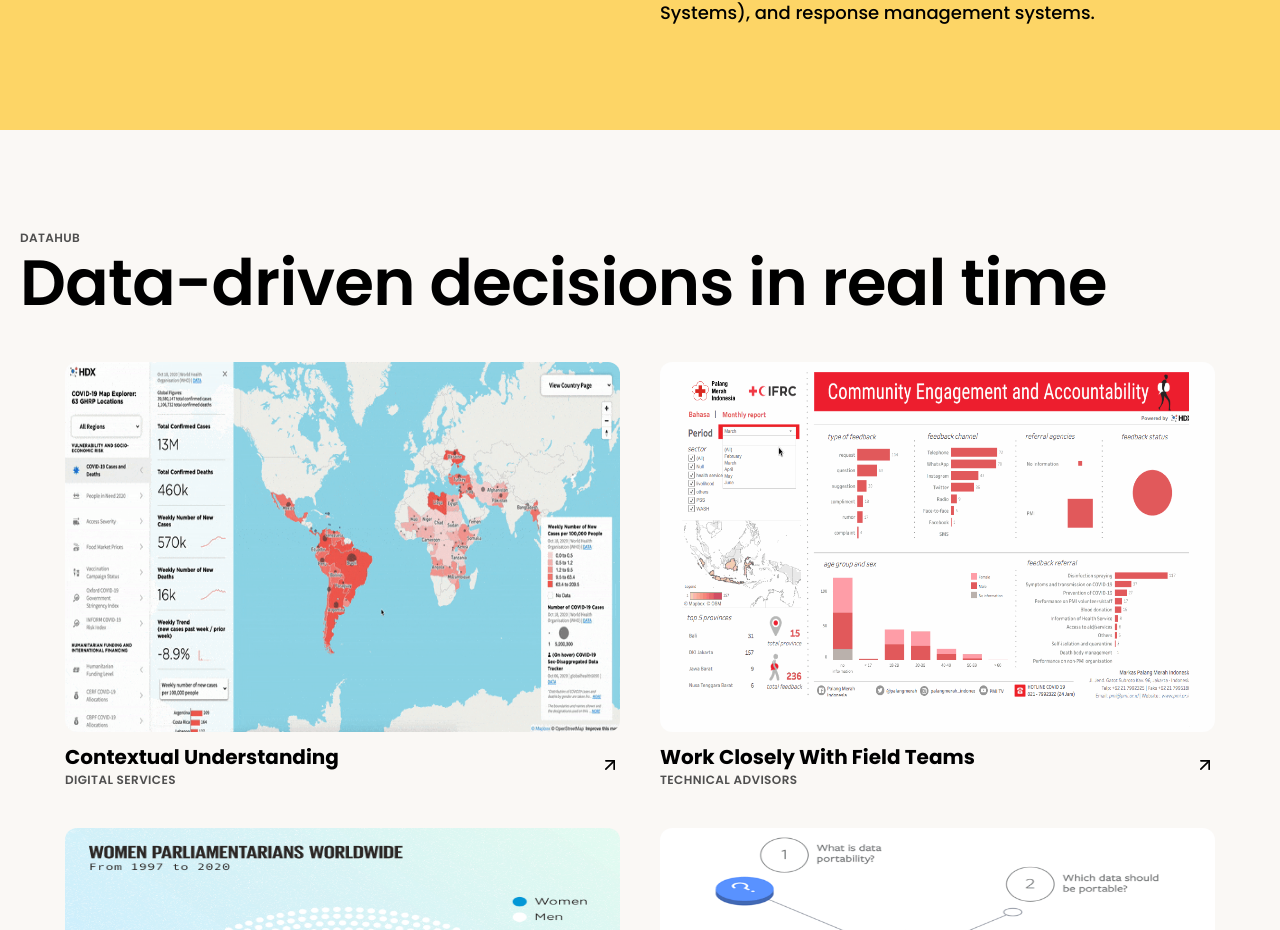
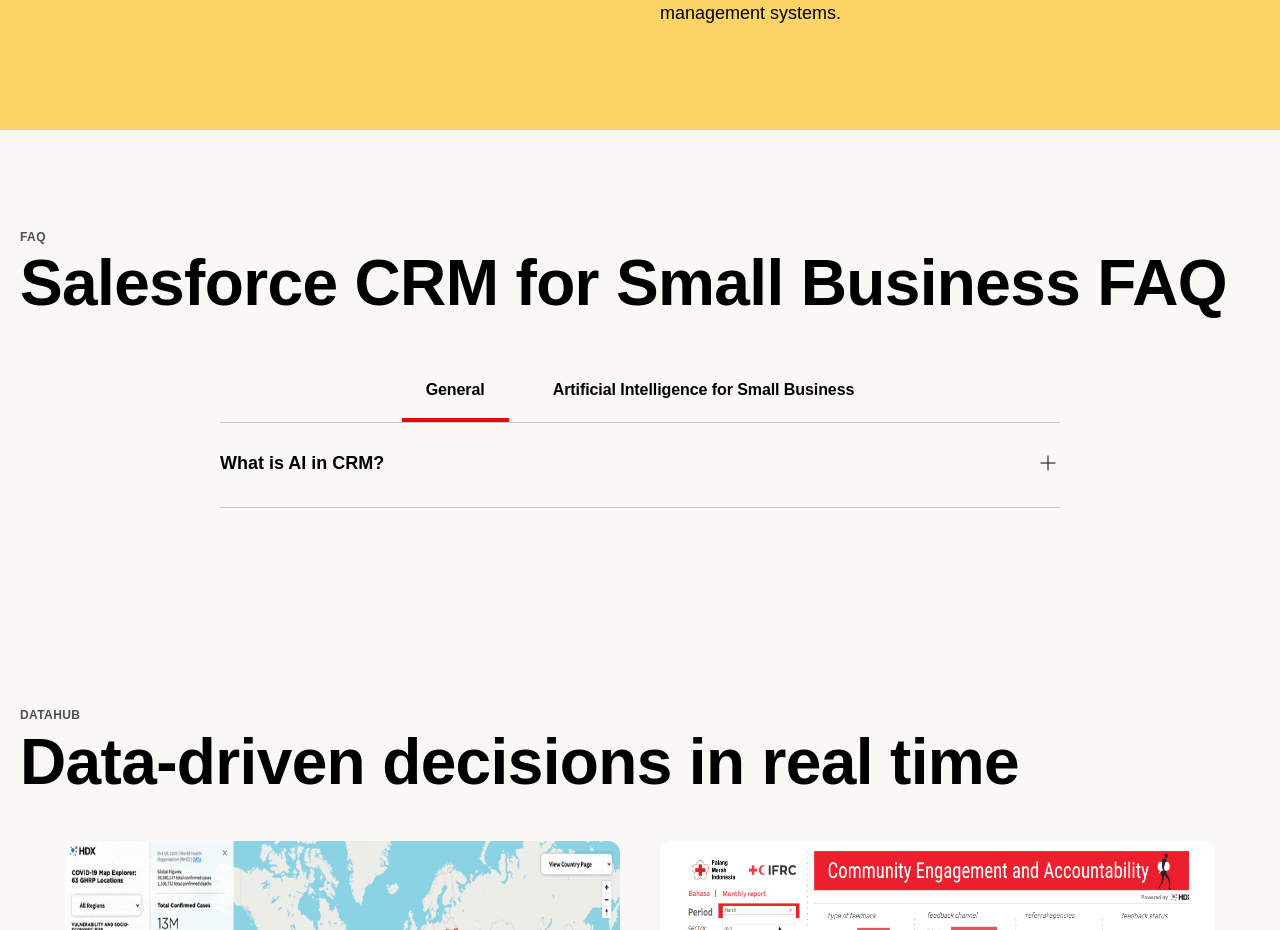
Before and after one commit to tahabaigdev/radixtech, a React (Vite) app: page / in a window 1280 px wide. Shown: the part 1990-2920 px from the top of the page. Built offline with nearby package versions, Linux system fonts and the light colour scheme.

Commit message:
Project Updated

```diff
--- /dev/null
+++ b/src/components/Accordion/Accordion.jsx
@@ -0,0 +1,44 @@
+import { useState, useRef } from "react";
+import { PlusIcon, X } from "lucide-react";
+
+const Accordion = ({ title, content }) => {
+  const [isActive, setIsActive] = useState(false);
+  const contentRef = useRef(null);
+
+  const toggleAccordion = () => {
+    setIsActive(!isActive);
+  };
+
+  return (
+    <div className="border-b border-solid border-[#C9C9C9] pb-[3.2rem] pt-[2.8rem]">
+      <div
+        className="group flex w-[100%] cursor-pointer select-none items-center justify-between"
+        onClick={toggleAccordion}
+      >
+        <h5 className="text-[1.8rem] font-semibold leading-[2.4rem] text-blackColor group-hover:text-primaryColor">
+          {title}
+        </h5>
+
+        {isActive ? (
+          <X className="group-hover:text-primaryColor" strokeWidth={1} />
+        ) : (
+          <PlusIcon className="group-hover:text-primaryColor" strokeWidth={1} />
+        )}
+      </div>
+
+      <div
+        ref={contentRef}
+        className="transition-max-height overflow-hidden duration-300"
+        style={{
+          maxHeight: isActive ? `${contentRef.current.scrollHeight}px` : "0px",
+        }}
+      >
+        <p className="mt-[2.4rem] text-[1.6rem] leading-[2.4rem] tracking-[-0.0192px] text-blackColor">
+          {content}
+        </p>
+      </div>
+    </div>
+  );
+};
+
+export default Accordion;
--- /dev/null
+++ b/src/components/Faq_Sec/Faq_Sec.jsx
@@ -0,0 +1,61 @@
+import { useState } from "react";
+import Common_Heading from "../../styles/Common_Heading/Common_Heading";
+import Accordion from "../Accordion/Accordion";
+
+const Faq_Sec = () => {
+  // State to track the active tab
+  const [activeTab, setActiveTab] = useState("General");
+
+  return (
+    <section>
+      <div className="container py-[8rem] xl:py-[10rem]">
+        <div className="flex justify-center text-center xl:justify-start xl:text-left">
+          <div>
+            <Common_Heading
+              title="Salesforce CRM for Small Business FAQ"
+              subTitle="Faq"
+              titleColor="#000000"
+              subTitleColor="#4F4F4F"
+            />
+          </div>
+        </div>
+
+        <div className="mx-auto mt-[4rem] max-w-[84rem]">
+          <ul className="flex items-center justify-center gap-[2rem] border-b border-solid border-[#C9C9C9]">
+            <li>
+              <button
+                className={`inline-flex px-[2.4rem] py-[1.6rem] text-[1.6rem] font-bold leading-[2.4rem] tracking-[-0.08px] ${activeTab === "General" ? "border-b-[4px] border-primaryColor" : "border-b-[4px] border-[transparent]"}`}
+                onClick={() => setActiveTab("General")}
+              >
+                General
+              </button>
+            </li>
+
+            <li>
+              <button
+                className={`inline-flex px-[2.4rem] py-[1.6rem] text-[1.6rem] font-bold leading-[2.4rem] tracking-[-0.08px] ${activeTab === "AI" ? "border-b-[4px] border-primaryColor" : "border-b-[4px] border-[transparent]"}`}
+                onClick={() => setActiveTab("AI")}
+              >
+                Artificial Intelligence for Small Business
+              </button>
+            </li>
+          </ul>
+
+          <div>
+            {activeTab === "General" && (
+              <div>
+                <Accordion
+                  title="What is AI in CRM?"
+                  content="AI in CRM refers to the use of artificial intelligence technologies, such as machine learning and natural language processing, to improve customer relationship management. It enables businesses to automate and optimise CRM activities, such as lead management, customer segmentation, and sales forecasting."
+                />
+              </div>
+            )}
+            {activeTab === "AI" && <div>Content for AI FAQ</div>}
+          </div>
+        </div>
+      </div>
+    </section>
+  );
+};
+
+export default Faq_Sec;
--- a/src/index.css
+++ b/src/index.css
@@ -8,7 +8,7 @@
   }
 
   body {
-    @apply font-poppins bg-[#FAF8F5] text-[1.6rem] font-normal leading-[2.4rem];
+    @apply bg-[#FAF8F5] font-manrope text-[1.6rem] font-normal leading-[2.4rem];
   }
 }
 
--- a/src/pages/Home/Home.jsx
+++ b/src/pages/Home/Home.jsx
@@ -7,6 +7,7 @@
 import Client_Sec from "../../components/Client_Sec/Client_Sec";
 import Book_Sec from "../../components/Book_Sec/Book_Sec";
 import Use_Sec from "../../components/Use_Sec/Use_Sec";
+import Faq_Sec from "../../components/Faq_Sec/Faq_Sec";
 
 const Home = () => {
   return (
@@ -16,6 +17,8 @@
       <Use_Sec />
 
       <About_Sec />
+
+      <Faq_Sec />
 
       <Datahub_Sec />
 
```
Also changed, not shown: 1 other file (tests, documents, lock files or other folders).
